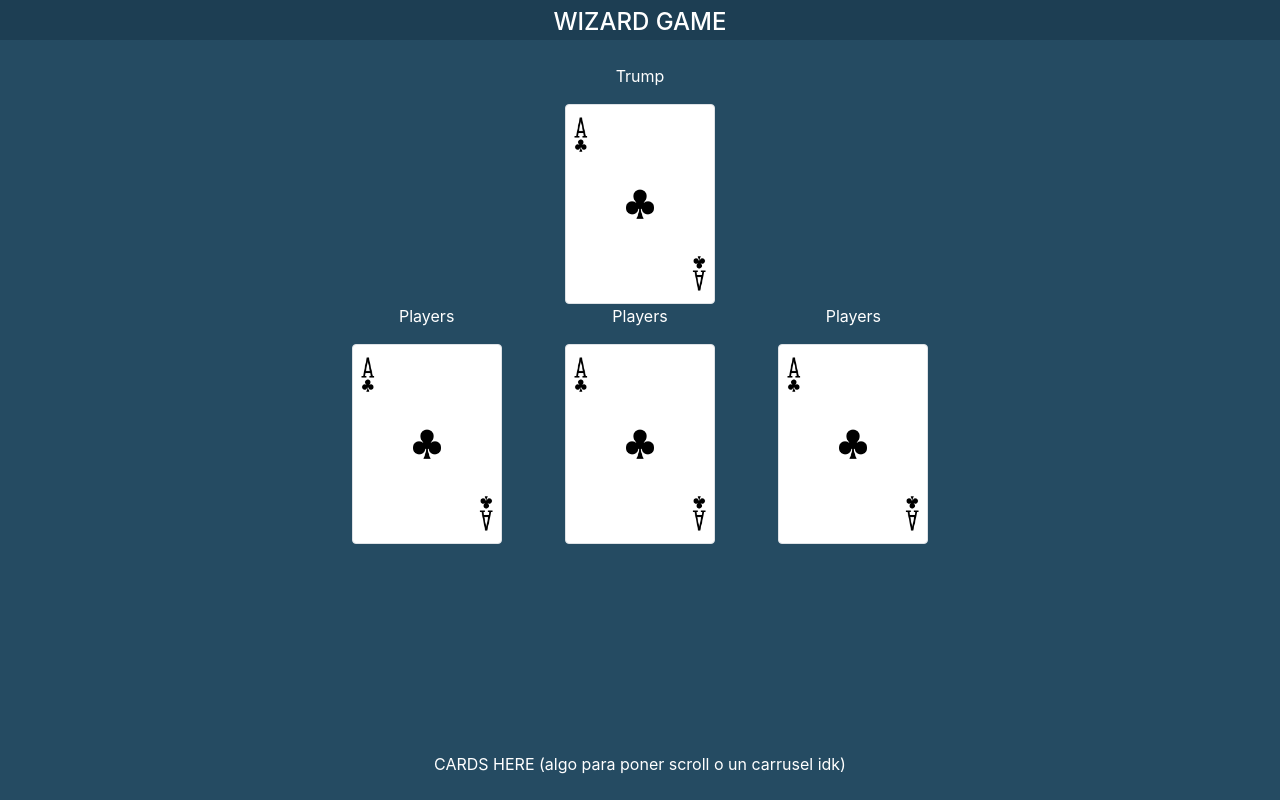
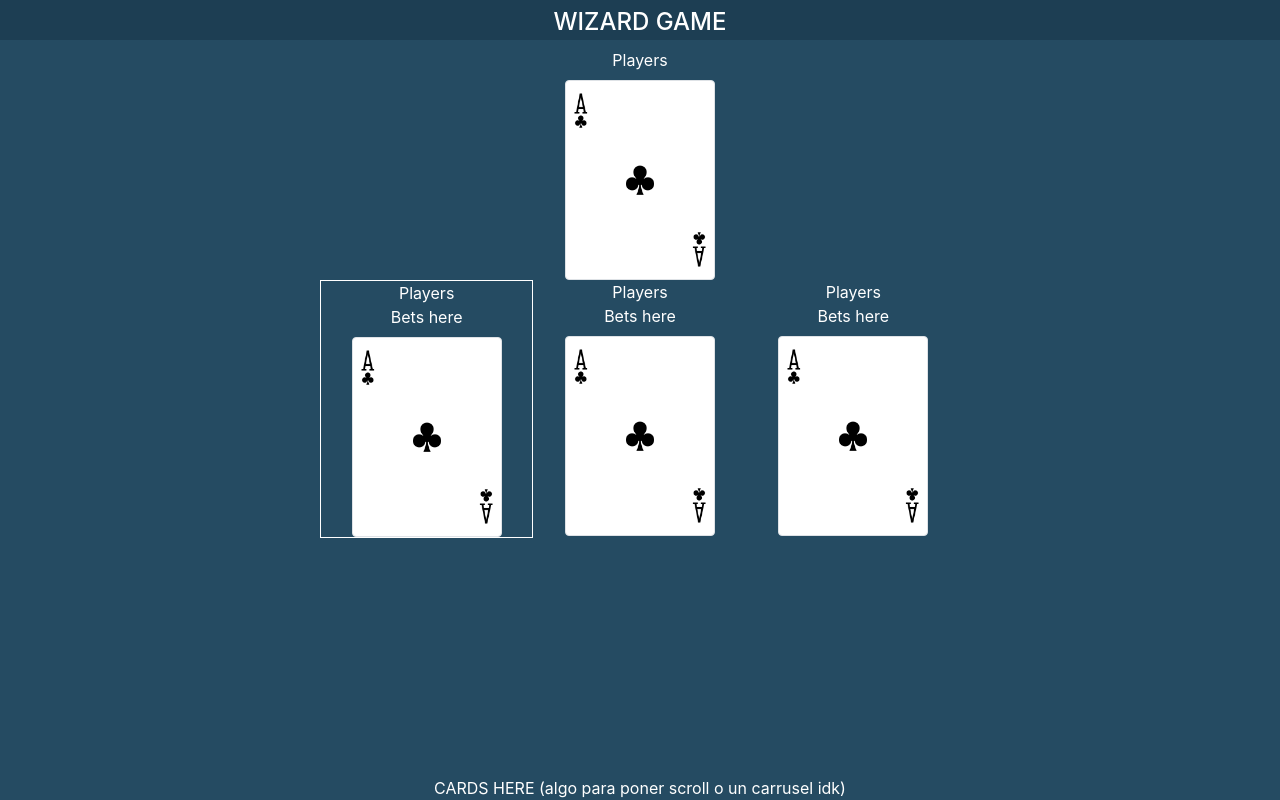
Before and after one commit to Airix2/Wizard, a website: page public/game.html in a window 1280 px wide. Drawn offline with nearby package versions, Linux system fonts and the light colour scheme; no server answers; files whose address does not match are found by name.

Commit message:
quick changes

```diff
--- a/public/game.html
+++ b/public/game.html
@@ -30,28 +30,31 @@
                 <p class="h4">WIZARD GAME</p>
             </div>
         </div>
-        <div class="row mx-0 py-4 center-all" style="height: 30vh;">
-            <div class="col-2">
-                <p>Trump</p>
+        <div class="row mx-0 center-all" style="height: 30vh;">
+            <div class="col-2 pt-2">
+                <label class="d-block">Players</label>
                 <img src="C:\Users\Alex\Documents\Javascript Node\Wizard\public\assets\cards\c1.png" class="img-thumbnail rounded w-100"  style="height: 200px; max-width: 150px">
             </div>
         </div>
-        <div class="row mx-0 py-4 center-all" style="height: 30vh;">
-            <div class="col-2">
-                <p>Players</p>
+        <div class="row mx-0 center-all" style="height: 30vh;">
+            <div class="col-2 border border-white">
+                <label class="d-block my-0">Players</label>
+                <label class="d-block">Bets here</label>
                 <img src="C:\Users\Alex\Documents\Javascript Node\Wizard\public\assets\cards\c1.png" class="img-thumbnail rounded w-100" style="height: 200px; max-width: 150px">
             </div>
             <div class="col-2">
-                <p>Players</p>
+                <label class="d-block my-0">Players</label>
+                <label class="d-block">Bets here</label>
                 <img src="C:\Users\Alex\Documents\Javascript Node\Wizard\public\assets\cards\c1.png" class="img-thumbnail rounded w-100" style="height: 200px; max-width: 150px">
             </div>
             <div class="col-2">
-                <p>Players</p>
+                <label class="d-block my-0">Players</label>
+                <label class="d-block">Bets here</label>
                 <img src="C:\Users\Alex\Documents\Javascript Node\Wizard\public\assets\cards\c1.png" class="img-thumbnail rounded w-100" style="height: 200px; max-width: 150px">
             </div>
         </div>
 
-        <div class="row mx-0 py-4 center-all align-items-end py-3" style="height: 35vh;">
+        <div class="row mx-0 center-all align-items-end" style="height: 35vh;">
             <div class="col-10">
                 CARDS HERE (algo para poner scroll o un carrusel idk)
             </div>
```
